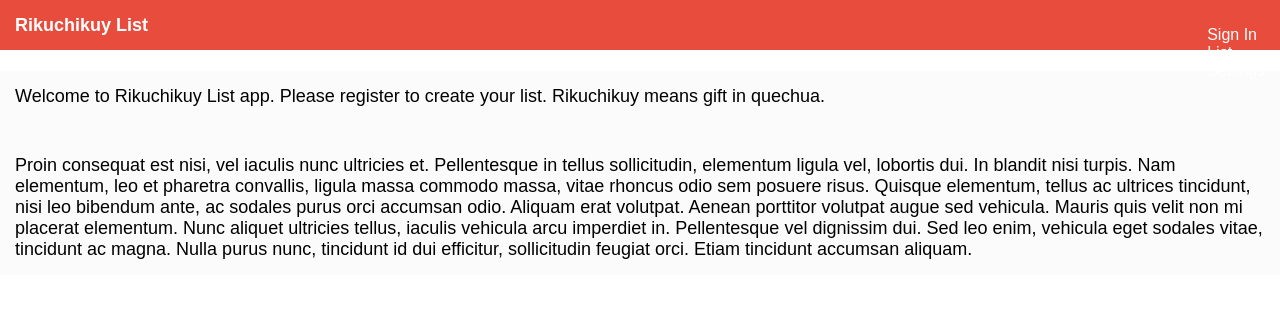
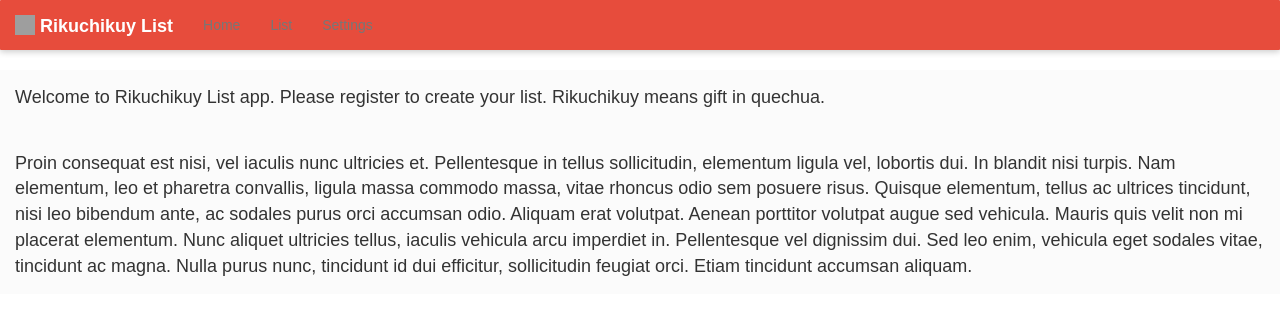
Before and after one commit to vcordero07/rikuchikuy-list, a React (Create React App) app in the folder client/: page / in a window 1280 px wide. Shown: the top 314 px of the page. Built offline with nearby package versions, Linux system fonts and the light colour scheme; grey boxes are pictures that could not be loaded.

Commit message:
wip-fixing NavBar components

```diff
--- a/client/public/index.html
+++ b/client/public/index.html
@@ -1,5 +1,6 @@
 <!DOCTYPE html>
 <html lang="en">
+
 <head>
   <meta charset="utf-8">
   <meta name="viewport" content="width=device-width, initial-scale=1, shrink-to-fit=no">
@@ -8,6 +9,7 @@
       manifest.json provides metadata used when your web app is added to the
       homescreen on Android. See https://developers.google.com/web/fundamentals/engage-and-retain/web-app-manifest/
     -->
+  <link rel="stylesheet" href="https://maxcdn.bootstrapcdn.com/bootstrap/3.3.7/css/bootstrap.min.css" integrity="sha384-BVYiiSIFeK1dGmJRAkycuHAHRg32OmUcww7on3RYdg4Va+PmSTsz/K68vbdEjh4u" crossorigin="anonymous">
   <link rel="manifest" href="%PUBLIC_URL%/manifest.json">
   <link rel="shortcut icon" href="%PUBLIC_URL%/favicon.ico">
   <!--
@@ -19,8 +21,9 @@
       work correctly both with client-side routing and a non-root public URL.
       Learn how to configure a non-root public URL by running `npm run build`.
     -->
-    <title>React App</title>
+  <title>Rikuchikuy List</title>
 </head>
+
 <body>
   <noscript>
       You need to enable JavaScript to run this app.
@@ -36,5 +39,8 @@
       To begin the development, run `npm start` or `yarn start`.
       To create a production bundle, use `npm run build` or `yarn build`.
     -->
+  <script src="https://code.jquery.com/jquery-3.2.1.slim.min.js" integrity="sha384-KJ3o2DKtIkvYIK3UENzmM7KCkRr/rE9/Qpg6aAZGJwFDMVNA/GpGFF93hXpG5KkN" crossorigin="anonymous"></script>
+  <script src="https://maxcdn.bootstrapcdn.com/bootstrap/3.3.7/js/bootstrap.min.js" integrity="sha384-Tc5IQib027qvyjSMfHjOMaLkfuWVxZxUPnCJA7l2mCWNIpG9mGCD8wGNIcPD7Txa" crossorigin="anonymous"></script>
 </body>
+
 </html>
--- a/client/src/App.js
+++ b/client/src/App.js
@@ -1,14 +1,14 @@
 import React, { Component } from "react";
 import "./App.css";
 import { Button } from "./components";
-import HeaderSection from "./components/layout/Header/Header";
+import NavBarSection from "./components/layout/NavBar/NavBar";
 import appText from "./utils/appText";
 
 class App extends Component {
   render() {
     return (
       <div className="App">
-        <HeaderSection />
+        <NavBarSection />
         <div className="App-container">
           <p className="App-intro">
             {appText.landingPage.welcome}
--- a/client/src/components/layout/Header/Header.css
+++ /dev/null
@@ -1,47 +0,0 @@
-.Header-logo {
-  animation: App-logo-spin infinite 20s linear;
-  height: 80px;
-}
-
-#Header {
-  /* background-color: #ff5252; */
-  background-color: #e74c3c;
-  height: 50px;
-  border-bottom: 1px solid;
-  margin-bottom: 20px;
-  color: white;
-}
-
-.Header-title {
-  margin: 0;
-  float: left;
-  padding: 15px 15px;
-  font-size: 18px;
-  line-height: 20px;
-}
-
-.Header-navbar-menu {
-  float: right;
-  margin: 0;
-}
-
-.Header-navbar-ul {
-  list-style: none;
-  position: relative;
-  padding: 10px 15px;
-  display: block;
-}
-
-.Header-intro {
-  font-size: large;
-  padding: 15px;
-}
-
-@keyframes App-logo-spin {
-  from {
-    transform: rotate(0deg);
-  }
-  to {
-    transform: rotate(360deg);
-  }
-}
--- a/client/src/components/layout/Header/Header.js
+++ /dev/null
@@ -1,18 +0,0 @@
-import React from "react";
-
-import "./Header.css";
-
-export default function HeaderSection(props) {
-  return (
-    <section id="Header">
-      <h1 className="Header-title">Rikuchikuy List</h1>
-      <div className="Header-navbar-menu">
-        <ul className="Header-navbar-ul">
-          <li>Sign In</li>
-          <li>List</li>
-          <li>Settings</li>
-        </ul>
-      </div>
-    </section>
-  );
-}
--- /dev/null
+++ b/client/src/components/layout/NavBar/NavBar.css
@@ -0,0 +1,80 @@
+.Header-logo {
+  animation: App-logo-spin infinite 20s linear;
+  height: 80px;
+}
+
+.navbar {
+  /* background-color: #ff5252; */
+  background-color: #e74c3c;
+  height: 50px;
+  border-bottom: 1px solid;
+  margin-bottom: 20px;
+  color: #fff;
+  border: 0;
+  box-shadow: 0 2px 6px 0 hsla(0, 0%, 0%, 0.2)
+}
+
+.navbar-title {
+  margin: 0;
+  float: left;
+  padding: 15px 15px;
+  font-size: 18px;
+  line-height: 20px;
+  font-weight: 700;
+}
+
+.Header-navbar-menu {
+  float: right;
+  margin: 0;
+}
+
+.Header-navbar-ul {
+  list-style: none;
+  position: relative;
+  padding: 10px 15px;
+  display: block;
+}
+
+.Header-intro {
+  font-size: large;
+  padding: 15px;
+}
+
+.NavBar-img {
+  width: 20px;
+  height: 20px;
+  margin-right: 5px;
+  margin-bottom: 5px;
+  vertical-align: middle;
+}
+
+.navbar-default {
+  background-color: #e74c3c;
+  border-color: #c0392b;
+}
+
+@media (min-width: 768px) {
+  .navbar {
+    border-radius: 1px;
+  }
+}
+
+a {
+  color: #fff;
+  text-decoration: none;
+}
+
+a:focus,
+a:hover {
+  color: #fff;
+  text-decoration: none;
+}
+
+@keyframes App-logo-spin {
+  from {
+    transform: rotate(0deg);
+  }
+  to {
+    transform: rotate(360deg);
+  }
+}
--- /dev/null
+++ b/client/src/components/layout/NavBar/NavBar.js
@@ -0,0 +1,71 @@
+import React from "react";
+import NavItems from "./NavItems";
+import "./NavBar.css";
+
+// export default function HeaderSection(props) {
+//   return (
+//     <section id="Header">
+//       <h1 className="Header-title">Rikuchikuy List</h1>
+//       <div className="Header-navbar-menu">
+//         <ul className="Header-navbar-ul">
+//           <li>Sign In</li>
+//           <li>List</li>
+//           <li>Settings</li>
+//         </ul>
+//       </div>
+//     </section>
+//   );
+// }
+
+export default class NavBar extends React.Component {
+  state = {
+    navLinks: [
+      { title: "Home", href: "#" },
+      { title: "List", href: "#" },
+      { title: "Settings", href: "#" }
+    ]
+  };
+  render() {
+    const createLinkItem = (item, index) => {
+      return (
+        <NavItems
+          key={item.title + index}
+          href={item.href}
+          title={item.title}
+        />
+      );
+    };
+
+    const _navLinks = this.state.navLinks.map(createLinkItem);
+
+    return (
+      <div>
+        <nav className="navbar navbar-default">
+          <div className="navbar-header">
+            <button
+              type="button"
+              className="navbar-toggle collapsed"
+              data-toggle="collapse"
+              data-target="#nav-collapse"
+            >
+              <span className="icon-bar" />
+              <span className="icon-bar" />
+              <span className="icon-bar" />
+            </button>
+            <a className="navbar-title" href="#">
+              <img
+                alt="Brand"
+                className="NavBar-img"
+                src={require("./llama-3.png")}
+              />
+              Rikuchikuy List
+            </a>
+          </div>
+          <div className="collapse navbar-collapse" id="nav-collapse">
+            <ul className="nav navbar-nav">{_navLinks}</ul>
+          </div>
+        </nav>
+      </div>
+    );
+  }
+}
--- /dev/null
+++ b/client/src/components/layout/NavBar/NavItems.js
@@ -0,0 +1,12 @@
+import React from "react";
+import "./NavBar.css";
+
+export default class NavItems extends React.Component {
+  render() {
+    return (
+      <li>
+        <a href={this.props.href}>{this.props.title}</a>
+      </li>
+    );
+  }
+}
```
Also changed, not shown: client/src/components/layout/NavBar/navLinks.js (added, +16 -0 lines), 2 other files (tests, documents, lock files or other folders). Lines whose indentation alone changed are shown as unchanged.
